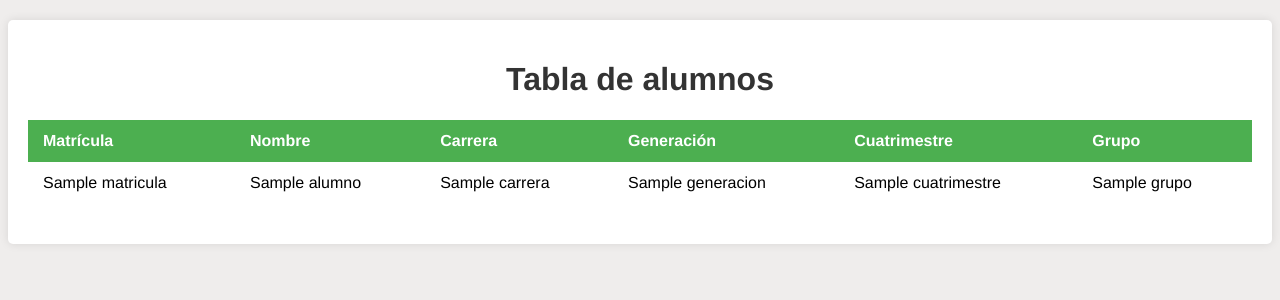
After one commit to DaniaGarciaM/SIIUTTLAX---Universoft, a Django app: template templates/alumnos.html in a window 1280 px wide. The commit adds this page. Shown: the top 300 px of the page. Run offline with Django 3.2, Linux system fonts and the light colour scheme; the template is opened without the code that fills it: most values are stand-ins (such as "Sample title", 1, 10 or a date in 2020).

Commit message:
Modificacion y actualizacion de las tablas  - LDNM

```diff
--- a/static/css/academy.css
+++ b/static/css/academy.css
@@ -3,13 +3,8 @@
 }
 table {
     width: 100%;
-    max-width: 600px;
     border-collapse: collapse;
-    box-shadow: 0 0 10px rgba(0, 0, 0, 0.1);
-    background-color: #fff;
-    border-radius: 8px;
-    overflow: hidden;
-   /* float:inline-start;*/
+    margin-bottom: 20px;
 }
 th, td {
     padding: 12px 15px;
@@ -34,3 +29,21 @@ h1 {
 h2{
     text-align: center;
 }
+
+.center {
+    text-align: center;
+}
+
+.section {
+    margin: 20px auto;
+    padding: 20px;
+    background-color: #ffffff;
+    box-shadow: 0 0 10px rgba(0, 0, 0, 0.1);
+    border-radius: 5px;
+}
+
+ul{
+    width: 100%;
+    border-collapse: collapse;
+    margin-bottom: 20px;
+}
--- /dev/null
+++ b/templates/alumnos.html
@@ -0,0 +1,37 @@
+{% extends 'base.html' %}
+
+
+{% block title %}Alumnos{% endblock title %}
+
+{% block content %}
+
+    <title>Tabla de Alumnos</title>
+    <div class="section">
+        <h1 class="center">Tabla de alumnos</h1>
+        <table class="center">
+            <thead>
+                <tr>
+                    <th>Matrícula</th>
+                    <th>Nombre</th>
+                    <th>Carrera</th>
+                    <th>Generación</th>
+                    <th>Cuatrimestre</th>
+                    <th>Grupo</th>
+                </tr>
+            </thead>
+            <tbody>
+                {% for alumno in alumnos %}
+                    <tr>
+                        <td>{{ alumno.matricula }}</td>
+                        <td>{{ alumno.nombre }}</td>
+                        <td>{{ alumno.carrera }}</td>
+                        <td>{{ alumno.generacion }}</td>
+                        <td>{{ alumno.cuatrimestre }}</td>
+                        <td>{{ alumno.grupo }}</td>
+                    </tr>
+                {% endfor %}
+            </tbody>
+        </table>
+    </div>
+
+    {% endblock content %}
```
Also changed, not shown: siiuttlax/urls.py (+6 -1 lines), siiuttlax/views.py (added, +30 -0 lines), static/css/career.css (deleted, +0 -27 lines), templates/directores.html (added, +31 -0 lines), templates/docentes.html (added, +30 -0 lines), templates/home/home.html (+7 -39 lines), templates/home/career.html (deleted).
